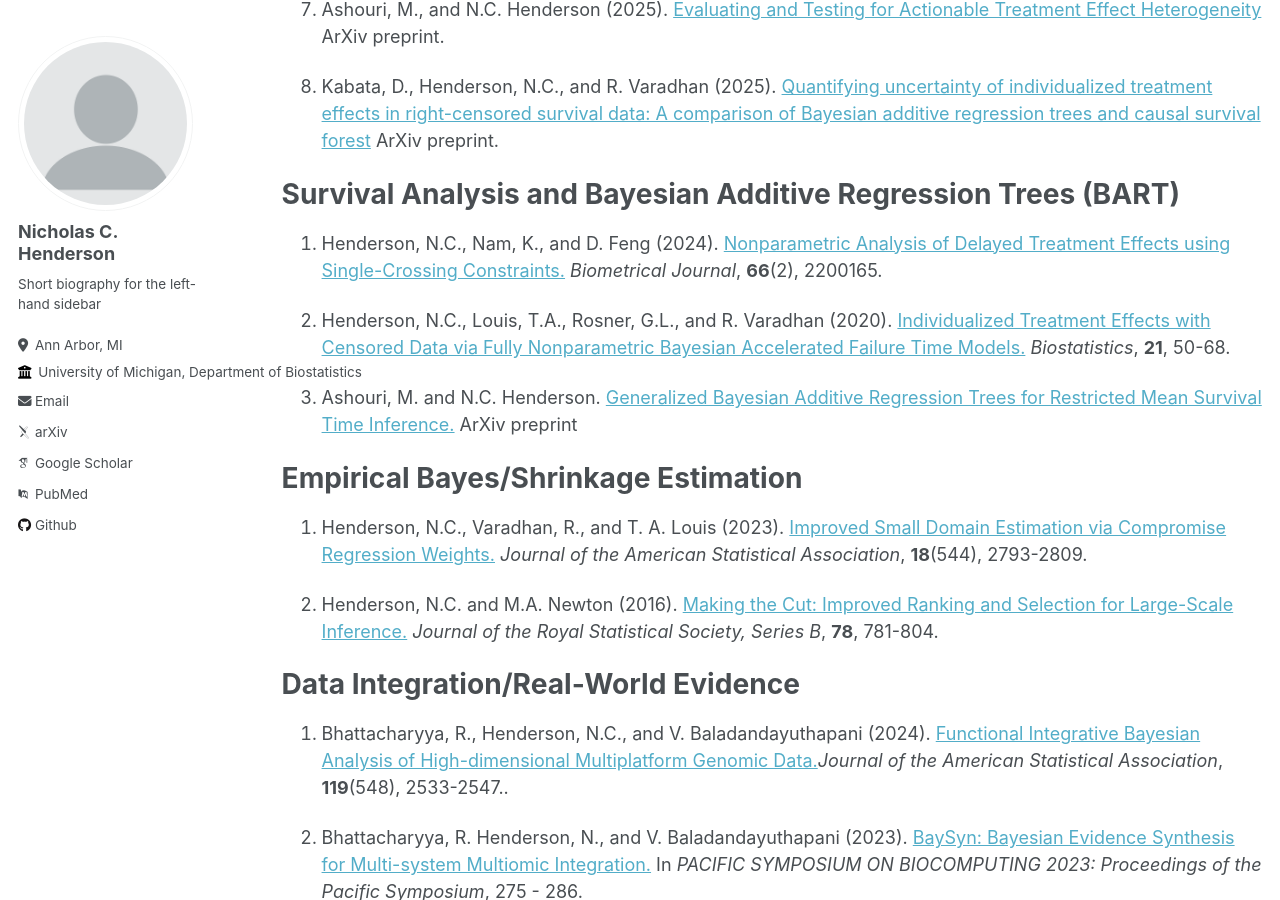
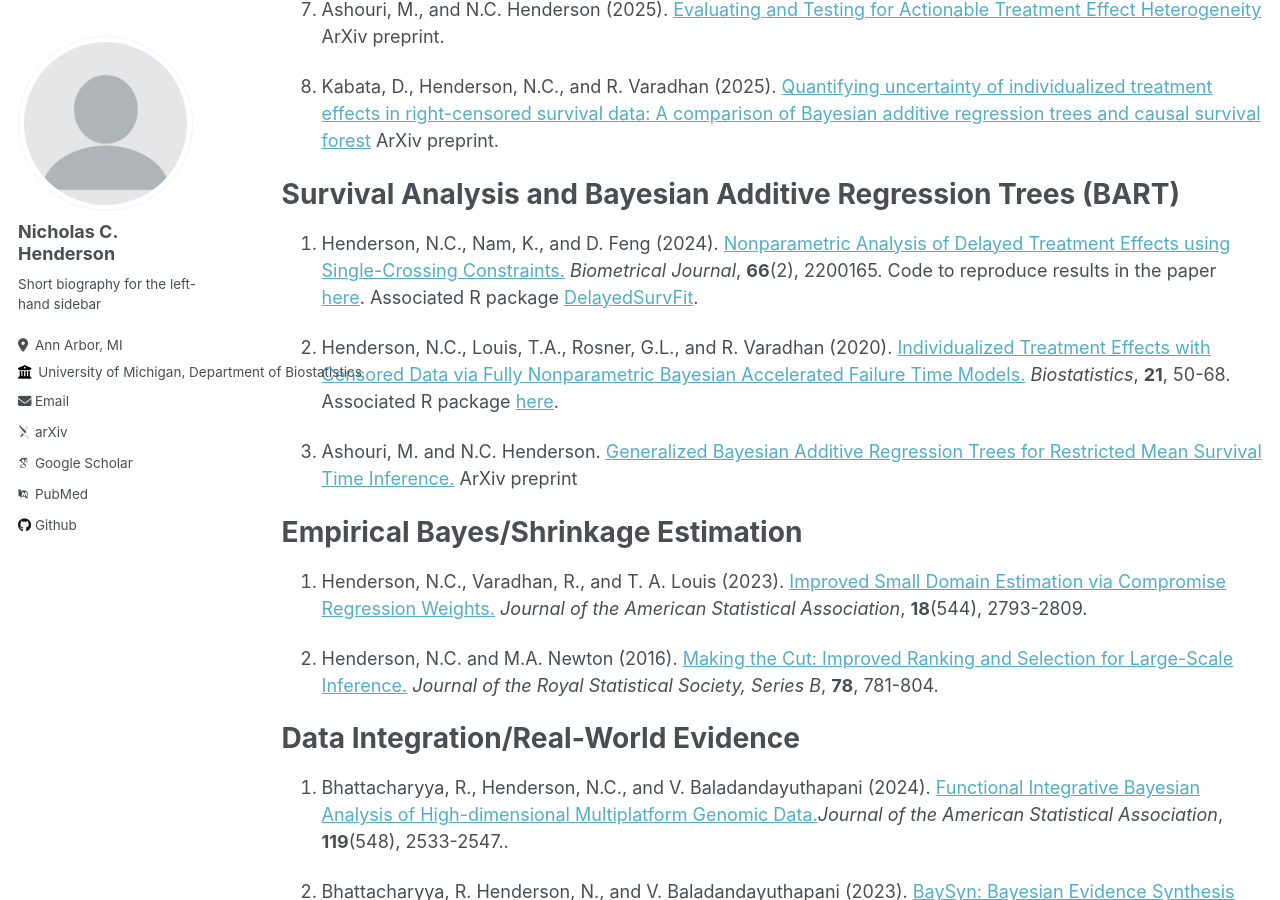
Before and after one commit to nchenderson/nchenderson.github.io, a Jekyll site: the page built from _pages/publications.md, in a window 1280 px wide and 900 px high, scrolled down 839 px. Built offline with Jekyll 4.4.1, drawn with Linux system fonts in a browser that asks for light colours; some web fonts are replaced.

Commit message:
Added links to reproducibility

```diff
--- a/_pages/publications.md
+++ b/_pages/publications.md
@@ -35,9 +35,9 @@ Heterogeneity of Treatment Effect
 Survival Analysis and Bayesian Additive Regression Trees (BART)
 ======
 
-1. Henderson, N.C., Nam, K., and D. Feng (2024). [Nonparametric Analysis of Delayed Treatment Effects using Single-Crossing Constraints.](https://onlinelibrary.wiley.com/doi/full/10.1002/bimj.202200165) *Biometrical Journal*, **66**(2), 2200165.
+1. Henderson, N.C., Nam, K., and D. Feng (2024). [Nonparametric Analysis of Delayed Treatment Effects using Single-Crossing Constraints.](https://onlinelibrary.wiley.com/doi/full/10.1002/bimj.202200165) *Biometrical Journal*, **66**(2), 2200165. Code to reproduce results in the paper [here](https://github.com/nchenderson/singlecrossingreproduce). Associated R package [DelayedSurvFit](https://github.com/nchenderson/DelayedSurvFit).
 
-2. Henderson, N.C., Louis, T.A., Rosner, G.L., and R. Varadhan (2020). [Individualized Treatment Effects with Censored Data via Fully Nonparametric Bayesian Accelerated Failure Time Models.](https://academic.oup.com/biostatistics/article/21/1/50/5056258) *Biostatistics*, **21**, 50-68.
+2. Henderson, N.C., Louis, T.A., Rosner, G.L., and R. Varadhan (2020). [Individualized Treatment Effects with Censored Data via Fully Nonparametric Bayesian Accelerated Failure Time Models.](https://academic.oup.com/biostatistics/article/21/1/50/5056258) *Biostatistics*, **21**, 50-68. Associated R package [here](https://github.com/nchenderson/AFTrees).
 
 3. Ashouri, M. and N.C. Henderson. [Generalized Bayesian Additive Regression Trees for Restricted Mean Survival Time Inference.](https://arxiv.org/abs/2402.17920) ArXiv preprint
 
```
